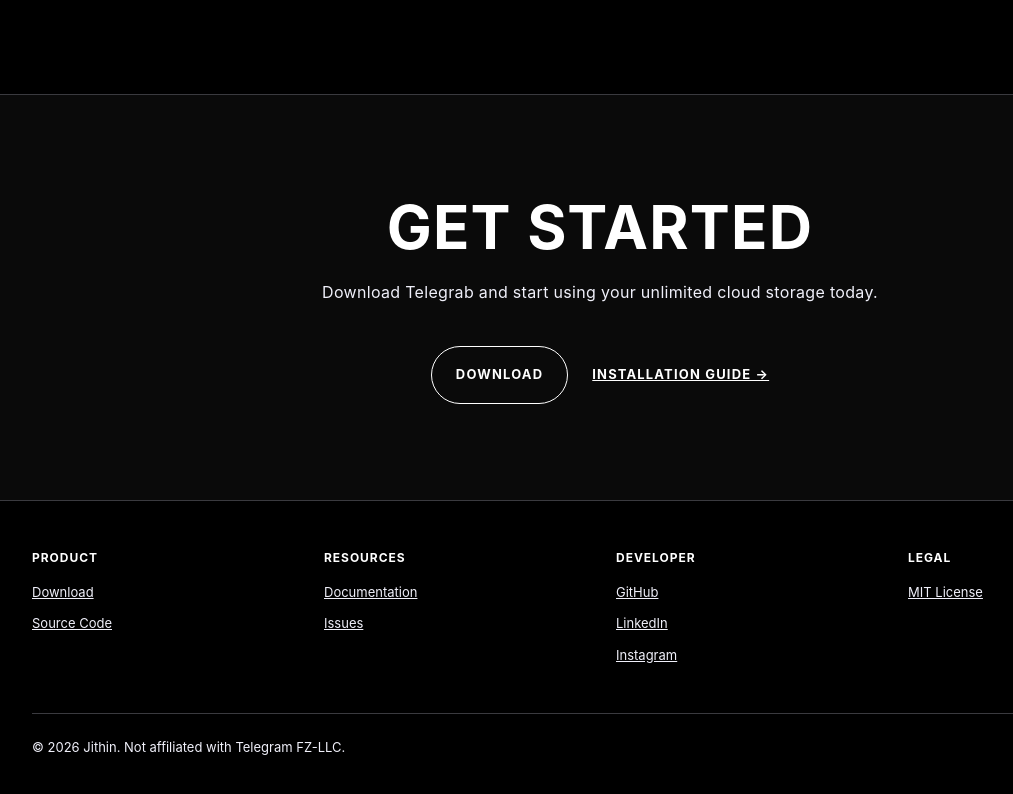
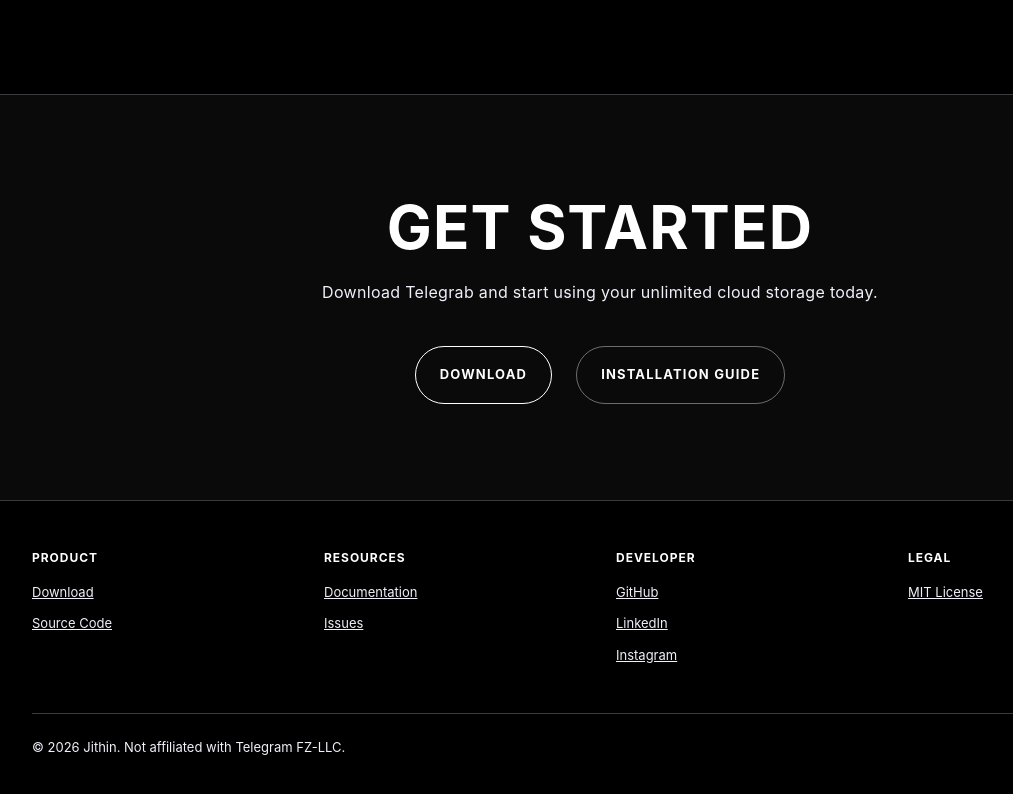
Before and after one commit to jithin-jz/telegrab, a React (Vite) app in the folder website/: page / in a window 1280 px wide. Shown: the part 1806-2600 px from the top of the page, without its empty margins (40-1053 px from the left). Built offline with nearby package versions, Linux system fonts and the light colour scheme; no server answers; a web font is replaced by a local one.

Commit message:
fix: installation guide as ghost pill button

```diff
--- a/website/src/pages/Home.tsx
+++ b/website/src/pages/Home.tsx
@@ -86,9 +86,9 @@
             </a>
             <Link
               to="/docs"
-              className="text-[13px] font-bold uppercase tracking-[1.17px] text-on-primary underline transition-opacity hover:opacity-70"
+              className="rounded-[32px] border border-on-primary/40 px-6 py-[18px] text-[13px] font-bold uppercase tracking-[1.17px] text-on-primary transition-all active:scale-95 hover:border-on-primary"
             >
-              Installation Guide →
+              Installation Guide
             </Link>
           </div>
         </div>
```
